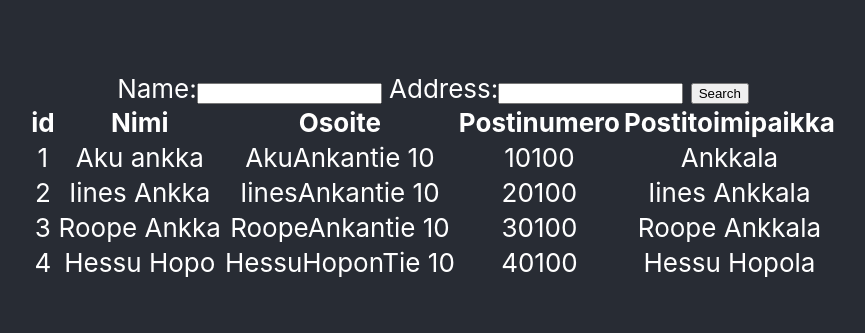
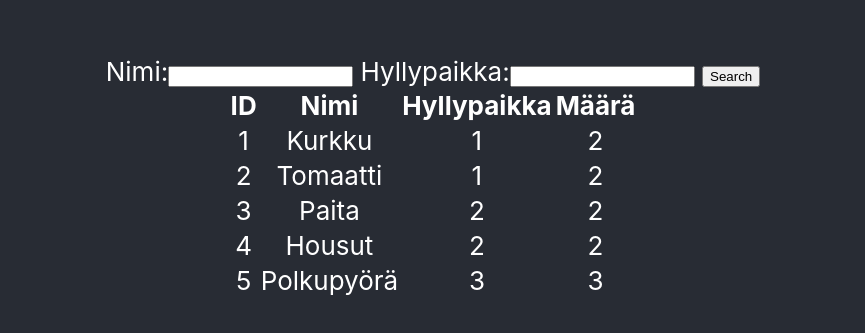
Before and after one commit to norzku/harkkatyo, a React (Create React App) app: page / in a window 1280 px wide. Shown: the part 223-556 px from the top of the page, without its empty margins (207-1072 px from the left). Built offline with nearby package versions, Linux system fonts and the light colour scheme; data requests are answered from the project's data file.

Commit message:
Muutoksia

```diff
--- a/db.json
+++ b/db.json
@@ -1,32 +1,35 @@
 {
-  "asiakkaat": [
+  "tuotteet": [
     {
       "id": "1",
-      "nimi": "Aku ankka",
-      "osoite": "AkuAnkantie 10",
-      "postinumero": "10100",
-      "postitoimipaikka": "Ankkala"
+      "nimi": "Kurkku",
+      "hyllypaikka": "1",
+      "maara": "2"
     },
     {
       "id": "2",
-      "nimi": "Iines Ankka",
-      "osoite": "IinesAnkantie 10",
-      "postinumero": "20100",
-      "postitoimipaikka": "Iines Ankkala"
+      "nimi": "Tomaatti",
+      "hyllypaikka": "1",
+      "maara": "2"
     },
     {
       "id": "3",
-      "nimi": "Roope Ankka",
-      "osoite": "RoopeAnkantie 10",
-      "postinumero": "30100",
-      "postitoimipaikka": "Roope Ankkala"
+      "nimi": "Paita",
+      "hyllypaikka": "2",
+      "maara": "2"
     },
     {
       "id": "4",
-      "nimi": "Hessu Hopo",
-      "osoite": "HessuHoponTie 10",
-      "postinumero": "40100",
-      "postitoimipaikka": "Hessu Hopola"
+      "nimi": "Housut",
+      "hyllypaikka": "2",
+      "maara": "2"
+    },
+    {
+      "id": "5",
+      "nimi": "Polkupyörä",
+      "hyllypaikka": "3",
+      "maara": "3"
     }
+
   ]
 }
--- a/src/App.js
+++ b/src/App.js
@@ -1,14 +1,14 @@
 //json-server db.json --watch --port 4000 -delay 1000
 
-import logo from './logo.svg';
-import './App.css';
-import Asiakaslista3 from './harkkatyo';
+import logo from "./logo.svg";
+import "./App.css";
+import Tuotelista from "./harkkatyo";
 
 function App() {
   return (
     <div className="App">
       <header className="App-header">
-        <Asiakaslista3/>
+        <Tuotelista />
       </header>
     </div>
   );
--- a/src/harkkatyo.js
+++ b/src/harkkatyo.js
@@ -2,25 +2,25 @@
 
 import React, { useState, useEffect } from "react";
 
-function Asiakaslista3(props) {
-  const [userlist, setUserlist] = useState([]);
+function Tuotelista(props) {
+  const [productlist, setProductlist] = useState([]);
   const [name, setName] = useState("");
-  const [osoite, setAddress] = useState("");
+  const [hyllypaikka, setHyllypaikka] = useState("");
   const [loading, setLoading] = useState(false);
   const teksti = "Annetuilla hakuehdoilla ei löytynyt dataa";
 
   async function fetchData() {
     setLoading(false);
-    setUserlist([]);
+    setProductlist([]);
     let response = await fetch(
-      "http://localhost:4000/asiakkaat?nimi_like=" +
+      "http://localhost:4000/tuotteet?nimi_like=" +
         name +
-        "&osoite_like=" +
-        osoite
+        "&hyllypaikka_like=" +
+        hyllypaikka
     );
     let data = await response.json();
     setLoading(true);
-    setUserlist(data);
+    setProductlist(data);
   }
 
   useEffect(() => {
@@ -31,53 +31,49 @@ function Asiakaslista3(props) {
     console.log(event);
     setName(event.target.value);
   };
-  const muutaOsoite = (event) => {
+  const muutaHyllypaikka = (event) => {
     // tai function(event) {...}
     console.log(event);
-    setAddress(event.target.value);
+    setHyllypaikka(event.target.value);
   };
-
-
 
   return (
     <>
       <div className="App">
         <label>
-          Name:
+          Nimi:
           <input type="text" onChange={muutaNimi} />{" "}
         </label>
         <label>
-          Address:
-          <input type="text" onChange={muutaOsoite} />{" "}
+          Hyllypaikka:
+          <input type="text" onChange={muutaHyllypaikka} />{" "}
         </label>
         <button type="submit" onClick={fetchData}>
           Search
         </button>
       </div>
       {loading === false && <p>Loading...</p>}
-      {userlist.length === 0 && loading === true ? <p>{teksti}</p>: null}
-      {userlist.length > 0 && (
+      {productlist.length === 0 && loading === true ? <p>{teksti}</p> : null}
+      {productlist.length > 0 && (
         <div>
           <table>
             <thead>
               <tr>
-                <th>id</th>
+                <th>ID</th>
                 <th>Nimi</th>
-                <th>Osoite</th>
-                <th>Postinumero</th>
-                <th>Postitoimipaikka</th>
+                <th>Hyllypaikka</th>
+                <th>Määrä</th>
               </tr>
             </thead>
 
             <tbody>
-              {userlist.map((user) => {
+              {productlist.map((product) => {
                 return (
-                  <tr key={user.id}>
-                    <td>{user.id}</td>
-                    <td>{user.nimi}</td>
-                    <td>{user.osoite}</td>
-                    <td>{user.postinumero}</td>
-                    <td>{user.postitoimipaikka}</td>
+                  <tr key={product.id}>
+                    <td>{product.id}</td>
+                    <td>{product.nimi}</td>
+                    <td>{product.hyllypaikka}</td>
+                    <td>{product.maara}</td>
                   </tr>
                 );
               })}
@@ -89,4 +85,4 @@ function Asiakaslista3(props) {
   );
 }
 
-export default Asiakaslista3;
+export default Tuotelista;
```
